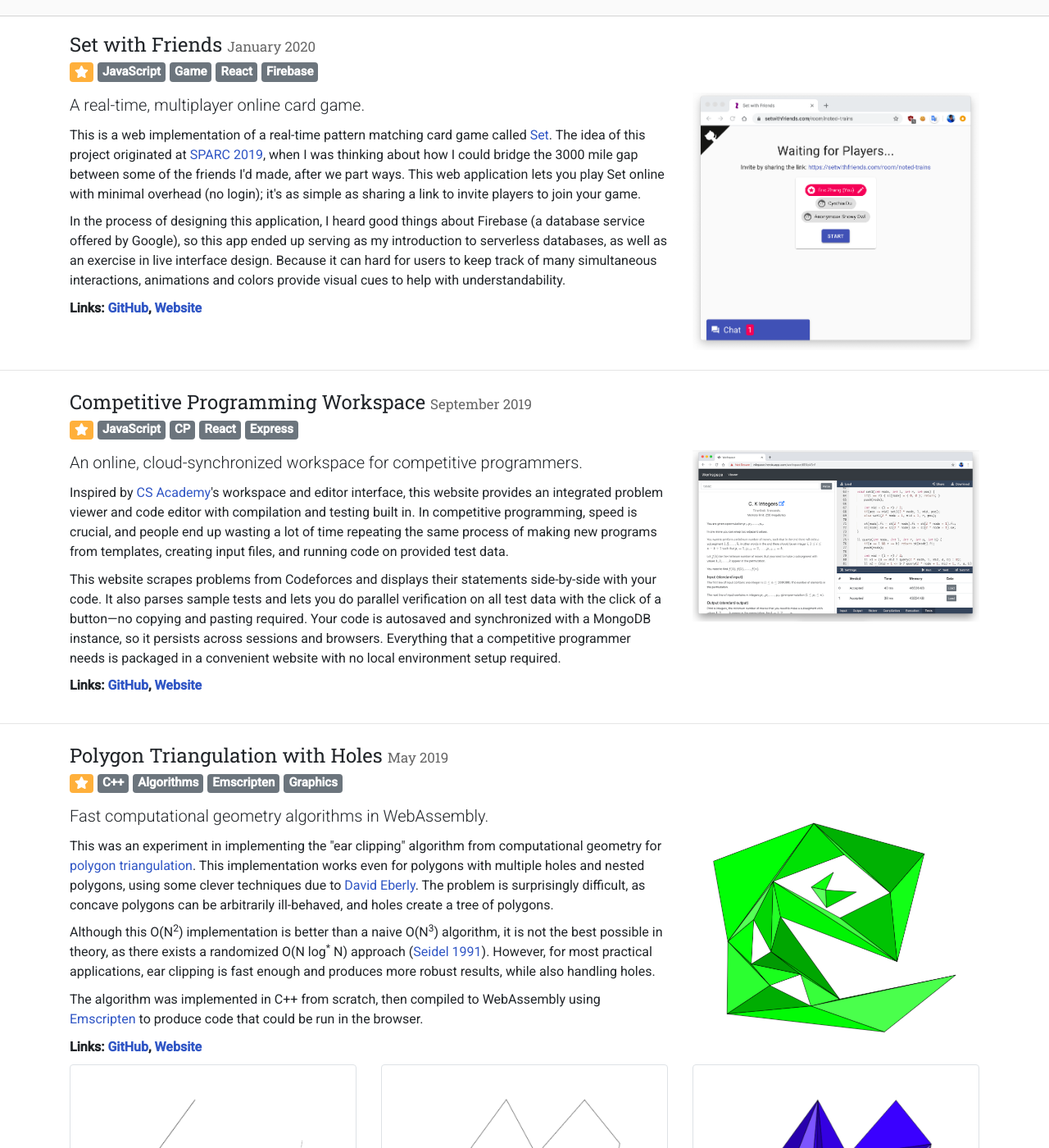
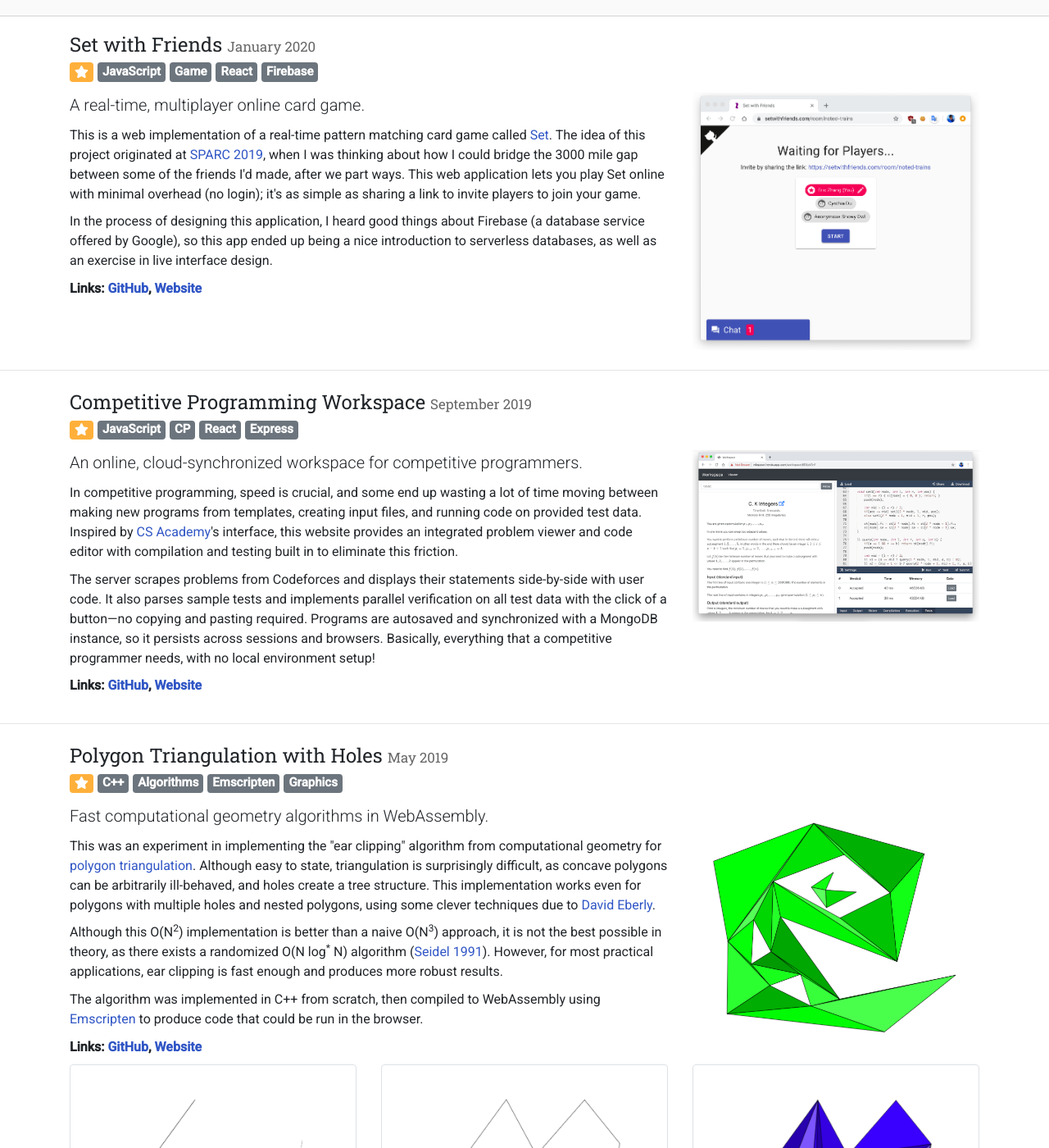
Before and after one commit to ekzhang/ekzhang.github.io, a Jekyll site: the page built from pages/projects.html, in a window 1280 px wide and 1400 px high, scrolled down 533 px. Shown: the whole window at 82% size. Built offline with Jekyll 4.4.1, drawn with Linux system fonts in a browser that asks for light colours; nearby versions of some CDN libraries; comment, search, counter and statistics services are not loaded.

Commit message:
Edited project summaries

```diff
--- a/_includes/projects/setwithfriends.html
+++ b/_includes/projects/setwithfriends.html
@@ -15,10 +15,8 @@
     <p>
       In the process of designing this application, I heard good things about
       Firebase (a database service offered by Google), so this app ended up
-      serving as my introduction to serverless databases, as well as an exercise
-      in live interface design. Because it can hard for users to keep track of
-      many simultaneous interactions, animations and colors provide visual cues
-      to help with understandability.
+      being a nice introduction to serverless databases, as well as an exercise
+      in live interface design.
     </p>
     <p class="font-weight-bold">
       Links:
--- a/_includes/projects/triangulate.html
+++ b/_includes/projects/triangulate.html
@@ -6,22 +6,23 @@
       computational geometry for
       <a href="https://en.wikipedia.org/wiki/Polygon_triangulation"
         >polygon triangulation</a
-      >. This implementation works even for polygons with multiple holes and
-      nested polygons, using some clever techniques due to
+      >. Although easy to state, triangulation is surprisingly difficult, as
+      concave polygons can be arbitrarily ill-behaved, and holes create a tree
+      structure. This implementation works even for polygons with multiple holes
+      and nested polygons, using some clever techniques due to
       <a
         href="https://www.geometrictools.com/Documentation/TriangulationByEarClipping.pdf"
         >David Eberly</a
-      >. The problem is surprisingly difficult, as concave polygons can be
-      arbitrarily ill-behaved, and holes create a tree of polygons.
+      >.
     </p>
     <p>
       Although this O(N<sup>2</sup>) implementation is better than a naive
-      O(N<sup>3</sup>) algorithm, it is not the best possible in theory, as
-      there exists a randomized O(N log<sup>*</sup> N) approach (<a
+      O(N<sup>3</sup>) approach, it is not the best possible in theory, as there
+      exists a randomized O(N log<sup>*</sup> N) algorithm (<a
         href="https://www.sciencedirect.com/science/article/pii/0925772191900124"
         >Seidel 1991</a
       >). However, for most practical applications, ear clipping is fast enough
-      and produces more robust results, while also handling holes.
+      and produces more robust results.
     </p>
     <p>
       The algorithm was implemented in C++ from scratch, then compiled to
--- a/_includes/projects/wkspace.html
+++ b/_includes/projects/wkspace.html
@@ -4,21 +4,21 @@
       An online, cloud-synchronized workspace for competitive programmers.
     </p>
     <p>
-      Inspired by <a href="https://csacademy.com/">CS Academy</a>'s workspace
-      and editor interface, this website provides an integrated problem viewer
-      and code editor with compilation and testing built in. In competitive
-      programming, speed is crucial, and people end up wasting a lot of time
-      repeating the same process of making new programs from templates, creating
-      input files, and running code on provided test data.
+      In competitive programming, speed is crucial, and some end up wasting a
+      lot of time moving between making new programs from templates, creating
+      input files, and running code on provided test data. Inspired by
+      <a href="https://csacademy.com/">CS Academy</a>'s interface, this website
+      provides an integrated problem viewer and code editor with compilation and
+      testing built in to eliminate this friction.
     </p>
     <p>
-      This website scrapes problems from Codeforces and displays their
-      statements side-by-side with your code. It also parses sample tests and
-      lets you do parallel verification on all test data with the click of a
-      button&mdash;no copying and pasting required. Your code is autosaved and
-      synchronized with a MongoDB instance, so it persists across sessions and
-      browsers. Everything that a competitive programmer needs is packaged in a
-      convenient website with no local environment setup required.
+      The server scrapes problems from Codeforces and displays their statements
+      side-by-side with user code. It also parses sample tests and implements
+      parallel verification on all test data with the click of a button&mdash;no
+      copying and pasting required. Programs are autosaved and synchronized with
+      a MongoDB instance, so it persists across sessions and browsers.
+      Basically, everything that a competitive programmer needs, with no local
+      environment setup!
     </p>
     <p class="font-weight-bold">
       Links:
```
